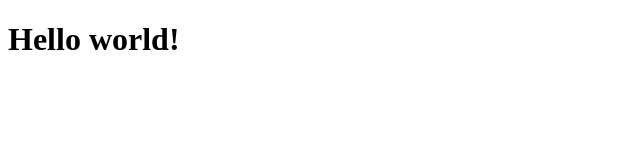
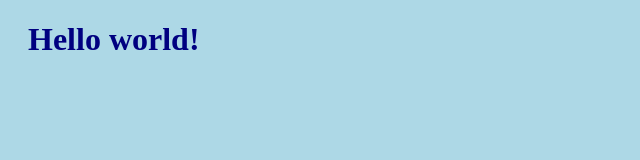
Before and after one commit to pjiot/hello-world, a plain HTML site: page index.html in a window 1280 px wide. Shown: the whole page, without its empty margins (0-640 px from the left). Drawn offline with Linux system fonts and the light colour scheme.

Commit message:
Updated index.html file and added css file

```diff
--- a/index.html
+++ b/index.html
@@ -2,6 +2,7 @@
 <html>
   <head>
     <title>Hello World!</title>
+    <link rel="stylesheet" href="style.css" />
   </head>
   <body>
     <h1>Hello world!</h1>
--- /dev/null
+++ b/style.css
@@ -0,0 +1,8 @@
+body {
+  background-color: lightblue;
+}
+
+h1 {
+  color: navy;
+  margin-left: 20px;
+}
```
